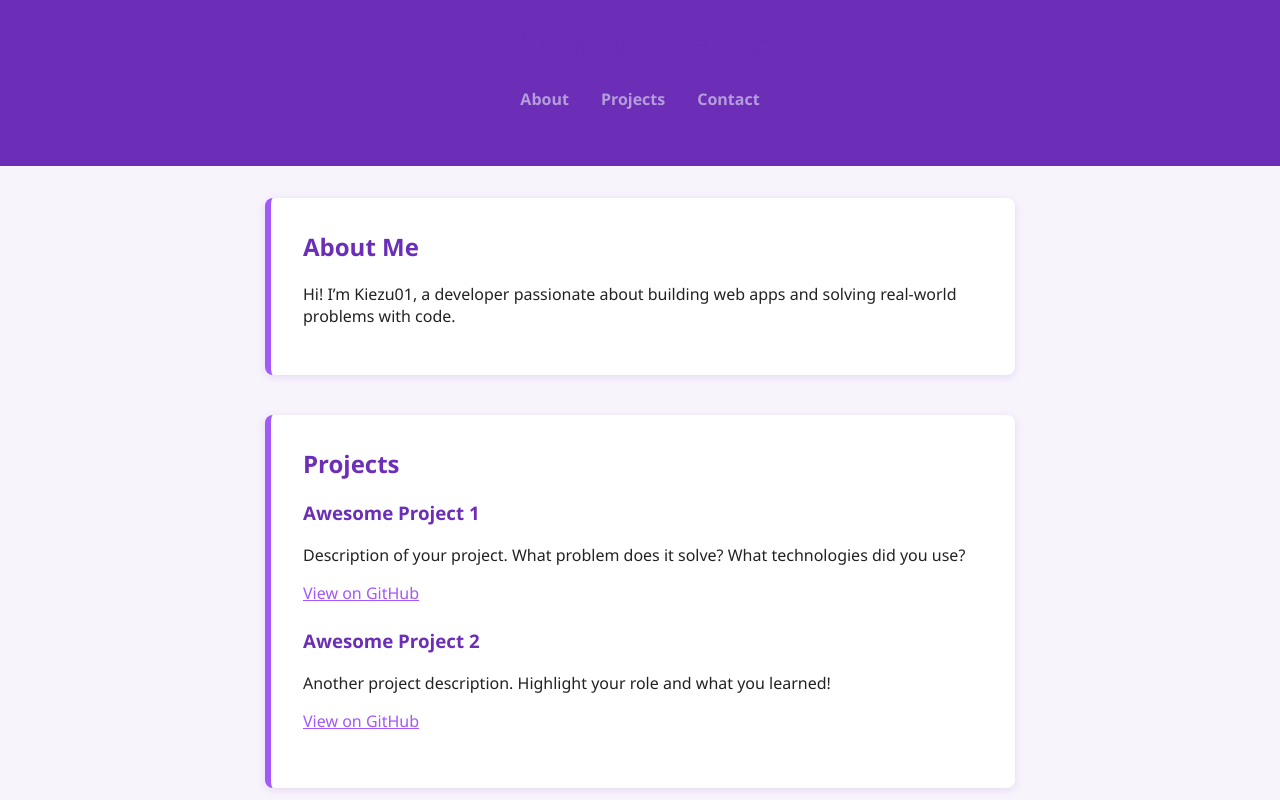
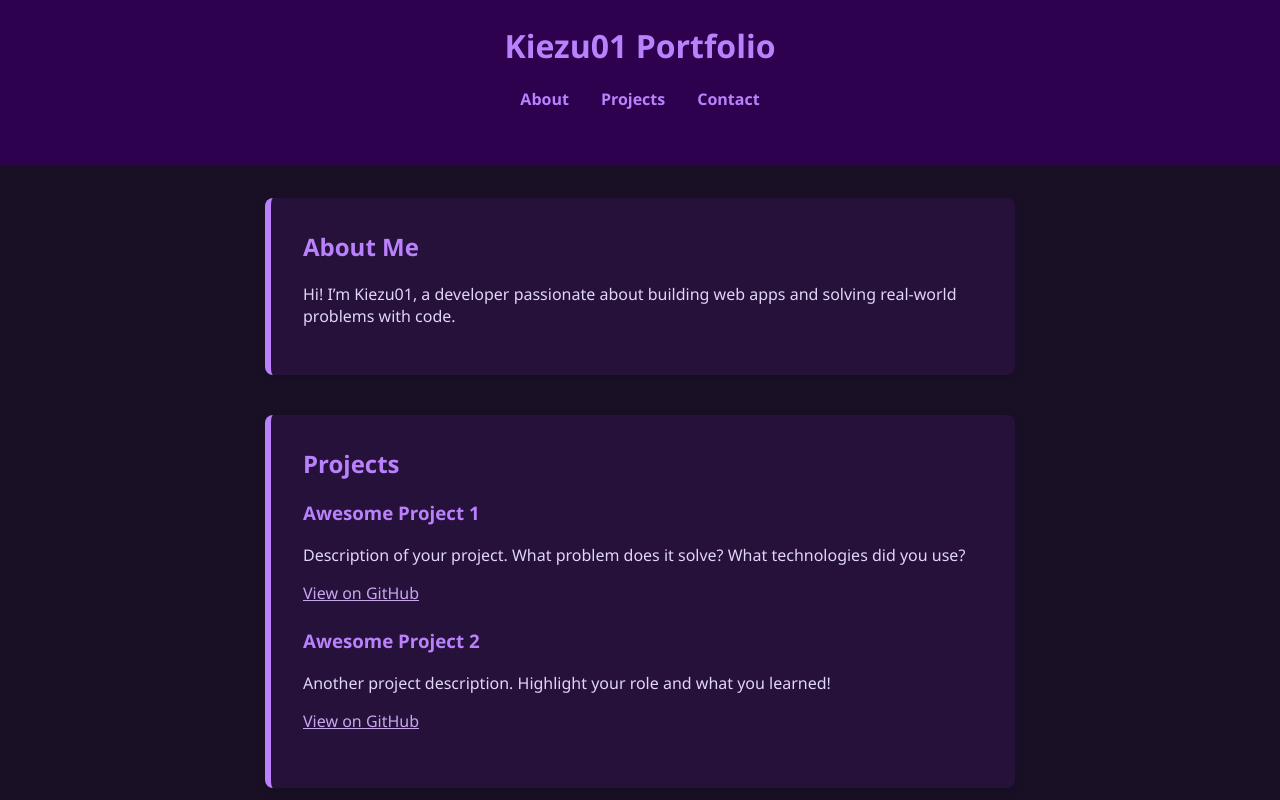
Before and after one commit to kiezu01/my-portfolio, a React (Vite) app: page / in a window 1280 px wide. Shown: the top 800 px of the page. Built offline with nearby package versions, Linux system fonts and the light colour scheme.

Commit message:
switch to dark purple theme

```diff
--- a/style.css
+++ b/style.css
@@ -1,11 +1,11 @@
 body {
   margin: 0;
   font-family: 'Segoe UI', Arial, sans-serif;
-  background: #f8f4fc;
-  color: #222;
+  background: #1a1026;
+  color: #e0d6f5;
 }
 header, footer {
-  background: #6c2eb6;
+  background: #2d014d;
   color: #fff;
   padding: 1.5rem 0;
   text-align: center;
@@ -15,7 +15,7 @@ nav {
 }
 nav a {
   margin: 0 1rem;
-  color: #b39ddb;
+  color: #b982fc;
   text-decoration: none;
   font-weight: bold;
   transition: color 0.2s;
@@ -31,15 +31,15 @@ main {
 }
 section {
   margin-bottom: 2.5rem;
-  background: #fff;
-  box-shadow: 0 2px 10px #6c2eb622;
+  background: #26113a;
+  box-shadow: 0 2px 10px #0003;
   border-radius: 8px;
   padding: 2rem;
-  border-left: 6px solid #a259f7;
+  border-left: 6px solid #b982fc;
 }
 h1, h2, h3 {
   margin-top: 0;
-  color: #6c2eb6;
+  color: #b982fc;
 }
 .project-list {
   list-style: none;
@@ -49,16 +49,16 @@ h1, h2, h3 {
   margin-bottom: 1.5rem;
 }
 .project-list a {
-  color: #a259f7;
+  color: #c8a7ee;
   text-decoration: underline;
 }
 .project-list a:hover {
-  color: #6c2eb6;
+  color: #b982fc;
 }
 .contact-link {
-  color: #a259f7;
+  color: #c8a7ee;
   text-decoration: underline;
 }
 .contact-link:hover {
-  color: #6c2eb6;
+  color: #b982fc;
 }
```
